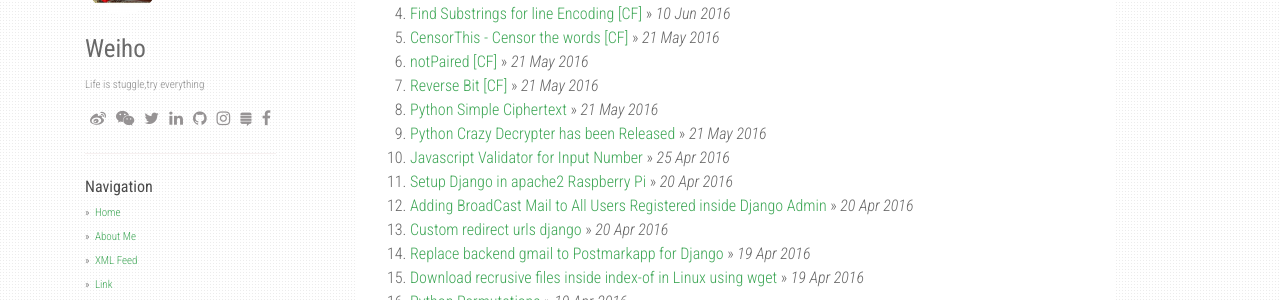
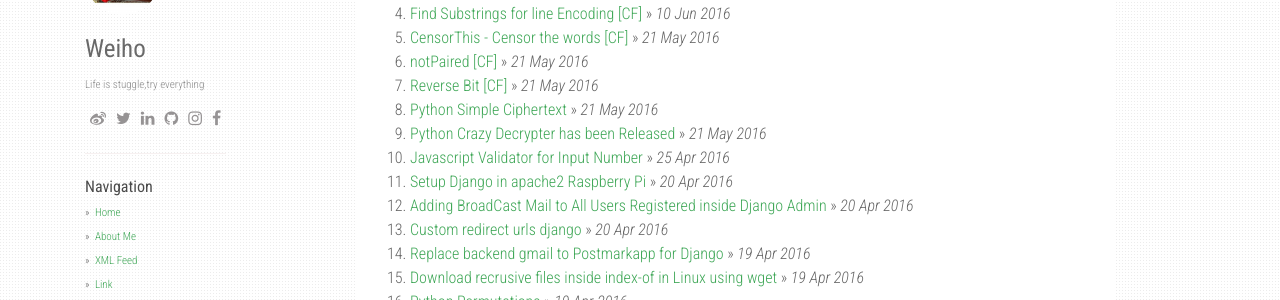
Before and after one commit to we1h0/zhaoweiho.github.io, a Jekyll site: the page built from index.html, in a window 1280 px wide. Shown: the part 160-460 px from the top of the page. Built offline with Jekyll 4.4.1, drawn with Linux system fonts in a browser that asks for light colours; nearby versions of some CDN libraries; the list of posts is cut into pages by our own code.

Commit message:
weiho
blog

```diff
--- a/_config.yml
+++ b/_config.yml
@@ -18,8 +18,6 @@ collections:
 social:
     - icon: fa-weibo
       link: "#"
-    - icon: fa-weixin
-      link: "#"
     - icon: fa-twitter
       link: "#"
     - icon: fa-linkedin
@@ -27,8 +25,6 @@ social:
     - icon: fa-github
       link: "https://github.com/zhaoweiho"
     - icon: fa-instagram
-      link: "#"
-    - icon: fa-stack-exchange
       link: "#"
     - icon: fa-facebook
       link: "#"
```
